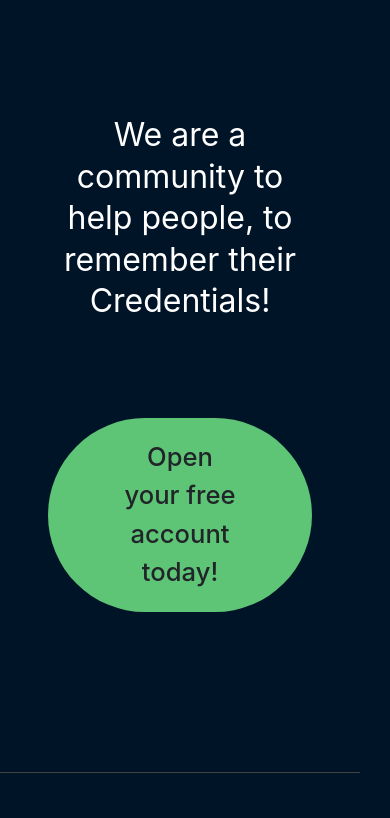
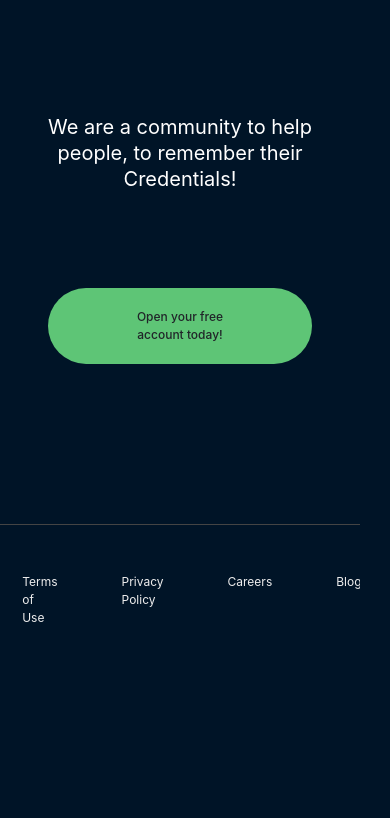
Before and after one commit to lijopaul-alt/Memory-pocket-project, a website built with Parcel: page index.html in a window 390 px wide. Shown: the part 990-1808 px from the top of the page. Built offline with nearby package versions, Linux system fonts and the light colour scheme; a web font is replaced by a local one.

Commit message:
mobile-view-e

```diff
--- a/index.css
+++ b/index.css
@@ -696,7 +696,7 @@ nav li:last-child {
     font-size: 12px;
     width: 200px !important;
     position: relative;
-    right: 540px;
+    right: 550px;
     bottom: 100px;
   }
   .field {
@@ -721,4 +721,17 @@ nav li:last-child {
     position: relative;
     bottom: 140px;
   }
+  .section__header {
+    font-size: 20px !important;
+  }
+  .btn--show-modal {
+    font-size: 12px !important;
+  }
+  .footer__nav {
+    padding-right: 45px;
+  }
+  .footer__link {
+    display: block;
+    font-size: 12px !important;
+  }
 }
```
Also changed, not shown: 2 other files.
